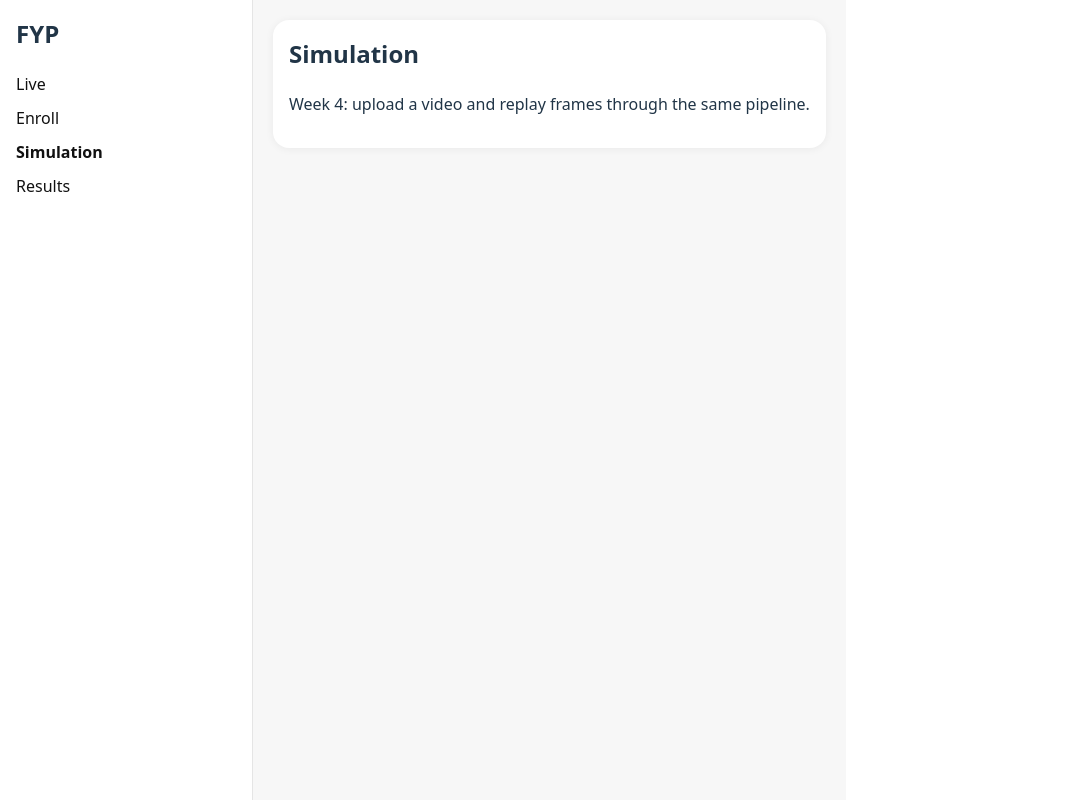
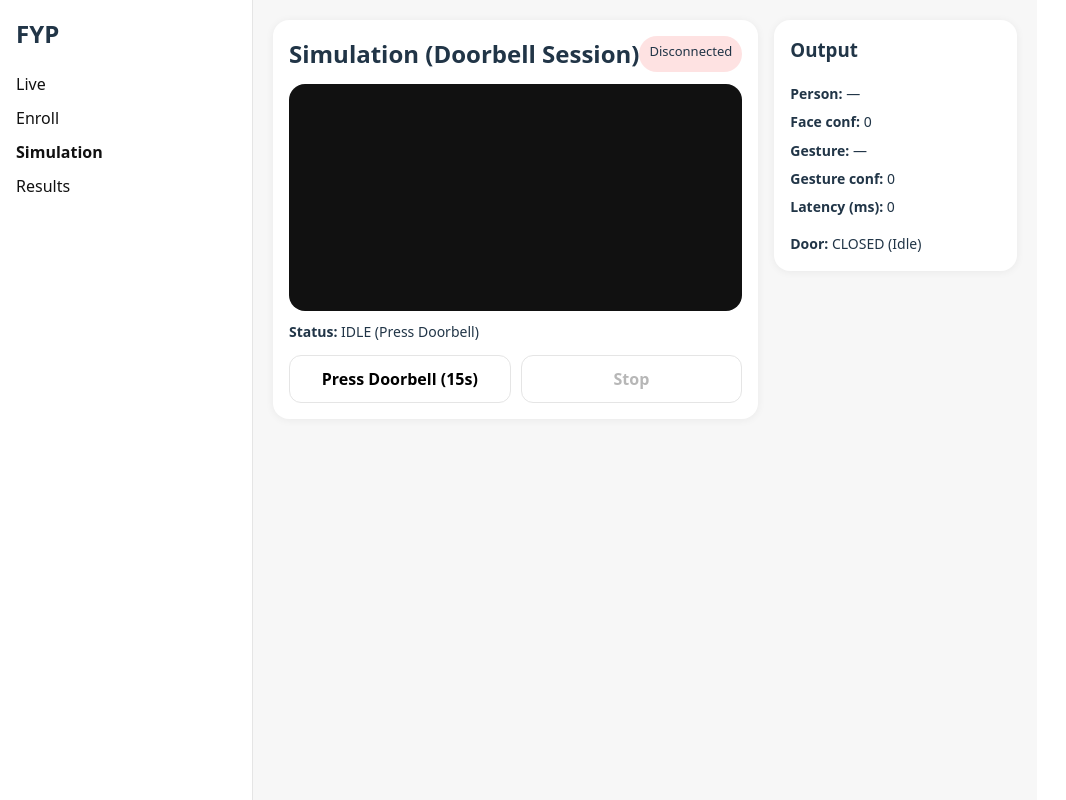
Before and after one commit to EoinFitz03/FYP1, a React (Vite) app in the folder Reactapp/fyp-frontend/: page /simulation in a window 1280 px wide. Shown: the whole page, without its empty margins (0-1066 px from the left). Built offline with nearby package versions, Linux system fonts and the light colour scheme; no server answers.

Commit message:
adding first bits of simulation

```diff
--- a/Reactapp/fyp-frontend/src/pages/Simulation.jsx
+++ b/Reactapp/fyp-frontend/src/pages/Simulation.jsx
@@ -1,10 +1,207 @@
+import { useEffect, useMemo, useRef, useState } from "react";
+import { createWS } from "../services/wsClient";
 import "../styles/live.css";
 
 export default function Simulation() {
+  const videoRef = useRef(null);
+  const canvasRef = useRef(null);
+  const wsRef = useRef(null);
+  const timerRef = useRef(null);
+  const countdownRef = useRef(null);
+
+  const [connected, setConnected] = useState(false);
+  const [running, setRunning] = useState(false);
+  const [err, setErr] = useState("");
+
+  const [secondsLeft, setSecondsLeft] = useState(0);
+
+  const [result, setResult] = useState({
+    person: "—",
+    face_conf: 0,
+    gesture: "—",
+    gesture_conf: 0,
+    latency_ms: 0,
+  });
+
+  const wsUrl = useMemo(() => "ws://localhost:8000/ws", []);
+
+  // --- Webcam ---
+  useEffect(() => {
+    (async () => {
+      try {
+        const stream = await navigator.mediaDevices.getUserMedia({
+          video: true,
+          audio: false,
+        });
+        if (videoRef.current) videoRef.current.srcObject = stream;
+      } catch {
+        setErr("Could not access webcam. Check permissions.");
+      }
+    })();
+
+    return () => {
+      const v = videoRef.current;
+      const s = v?.srcObject;
+      if (s && typeof s.getTracks === "function") s.getTracks().forEach((t) => t.stop());
+    };
+  }, []);
+
+  // --- WS helpers ---
+  const connectWS = () => {
+    if (wsRef.current) return;
+
+    wsRef.current = createWS(wsUrl, {
+      onOpen: () => setConnected(true),
+      onClose: () => setConnected(false),
+      onError: () => setErr("WebSocket error (is backend running on :8000?)"),
+      onMessage: (data) => {
+        try {
+          const msg = JSON.parse(data);
+          if (msg.type === "result" && msg.payload) {
+            setResult({
+              person: msg.payload.person ?? "—",
+              face_conf: msg.payload.face_conf ?? 0,
+              gesture: msg.payload.gesture ?? "—",
+              gesture_conf: msg.payload.gesture_conf ?? 0,
+              latency_ms: msg.payload.latency_ms ?? 0,
+            });
+          }
+        } catch {
+          // ignore
+        }
+      },
+    });
+  };
+
+  const disconnectWS = () => {
+    if (wsRef.current) wsRef.current.close();
+    wsRef.current = null;
+    setConnected(false);
+  };
+
+  // --- Frame sender (same approach as Live/Enroll) ---
+  const sendFrame = () => {
+    const ws = wsRef.current;
+    const video = videoRef.current;
+    const canvas = canvasRef.current;
+
+    if (!ws || ws.readyState !== 1 || !video || !canvas) return;
+    if (video.readyState < 2) return;
+
+    const w = 640;
+    const h = 360;
+
+    canvas.width = w;
+    canvas.height = h;
+
+    const ctx = canvas.getContext("2d");
+    ctx.drawImage(video, 0, 0, w, h);
+
+    const dataUrl = canvas.toDataURL("image/jpeg", 0.6);
+    const base64 = dataUrl.split(",")[1];
+
+    ws.send(JSON.stringify({ type: "frame", data: base64 }));
+  };
+
+  const stopSession = () => {
+    setRunning(false);
+    setSecondsLeft(0);
+
+    if (timerRef.current) clearInterval(timerRef.current);
+    timerRef.current = null;
+
+    if (countdownRef.current) clearInterval(countdownRef.current);
+    countdownRef.current = null;
+  };
+
+  // --- Doorbell session (15s) ---
+  const pressDoorbell = () => {
+    setErr("");
+    connectWS();
+
+    // Start 15 second window
+    const totalSeconds = 15;
+    setSecondsLeft(totalSeconds);
+    setRunning(true);
+
+    // Send frames at a reasonable rate (keep your backend happy)
+    const frameIntervalMs = 350;
+
+    if (timerRef.current) clearInterval(timerRef.current);
+    timerRef.current = setInterval(() => {
+      sendFrame();
+    }, frameIntervalMs);
+
+    // Countdown timer
+    if (countdownRef.current) clearInterval(countdownRef.current);
+    countdownRef.current = setInterval(() => {
+      setSecondsLeft((s) => {
+        if (s <= 1) {
+          stopSession();
+          return 0;
+        }
+        return s - 1;
+      });
+    }, 1000);
+  };
+
+  // Cleanup
+  useEffect(() => {
+    return () => {
+      stopSession();
+      disconnectWS();
+    };
+    // eslint-disable-next-line react-hooks/exhaustive-deps
+  }, []);
+
+  const statusClass = connected ? "statusPill statusConnected" : "statusPill statusDisconnected";
+  const sessionText = running ? `SCANNING… (${secondsLeft}s left)` : "IDLE (Press Doorbell)";
+
   return (
-    <div className="card">
-      <h2 style={{ marginTop: 0 }}>Simulation</h2>
-      <p>Week 4: upload a video and replay frames through the same pipeline.</p>
+    <div className="gridTwoCol">
+      <div className="card">
+        <div className="cardHeader">
+          <h2 className="h2NoMargin">Simulation (Doorbell Session)</h2>
+          <div className={statusClass}>{connected ? "Connected" : "Disconnected"}</div>
+        </div>
+
+        <div className="videoWrap">
+          <video ref={videoRef} autoPlay playsInline muted className="video" />
+        </div>
+
+        <canvas ref={canvasRef} style={{ display: "none" }} />
+
+        <div style={{ marginTop: 10 }} className="smallText">
+          <b>Status:</b> {sessionText}
+        </div>
+
+        {err ? <p className="errorText">{err}</p> : null}
+
+        <div style={{ display: "flex", gap: 10, marginTop: 12 }}>
+          <button className="primaryBtn" onClick={pressDoorbell} disabled={running}>
+            Press Doorbell (15s)
+          </button>
+
+          <button className="primaryBtn" onClick={stopSession} disabled={!running}>
+            Stop
+          </button>
+        </div>
+      </div>
+
+      <div className="card">
+        <h3 style={{ marginTop: 0 }}>Output</h3>
+        <div className="smallText" style={{ display: "grid", gap: 6 }}>
+          <div><b>Person:</b> {result.person}</div>
+          <div><b>Face conf:</b> {result.face_conf}</div>
+          <div><b>Gesture:</b> {result.gesture}</div>
+          <div><b>Gesture conf:</b> {result.gesture_conf}</div>
+          <div><b>Latency (ms):</b> {result.latency_ms}</div>
+        </div>
+
+        <div style={{ marginTop: 14 }} className="smallText">
+          <b>Door:</b> {running ? "CLOSED (Scanning)" : "CLOSED (Idle)"}
+        </div>
+      </div>
     </div>
   );
 }
```
Also changed, not shown: 1 other file (tests, documents, lock files or other folders).
